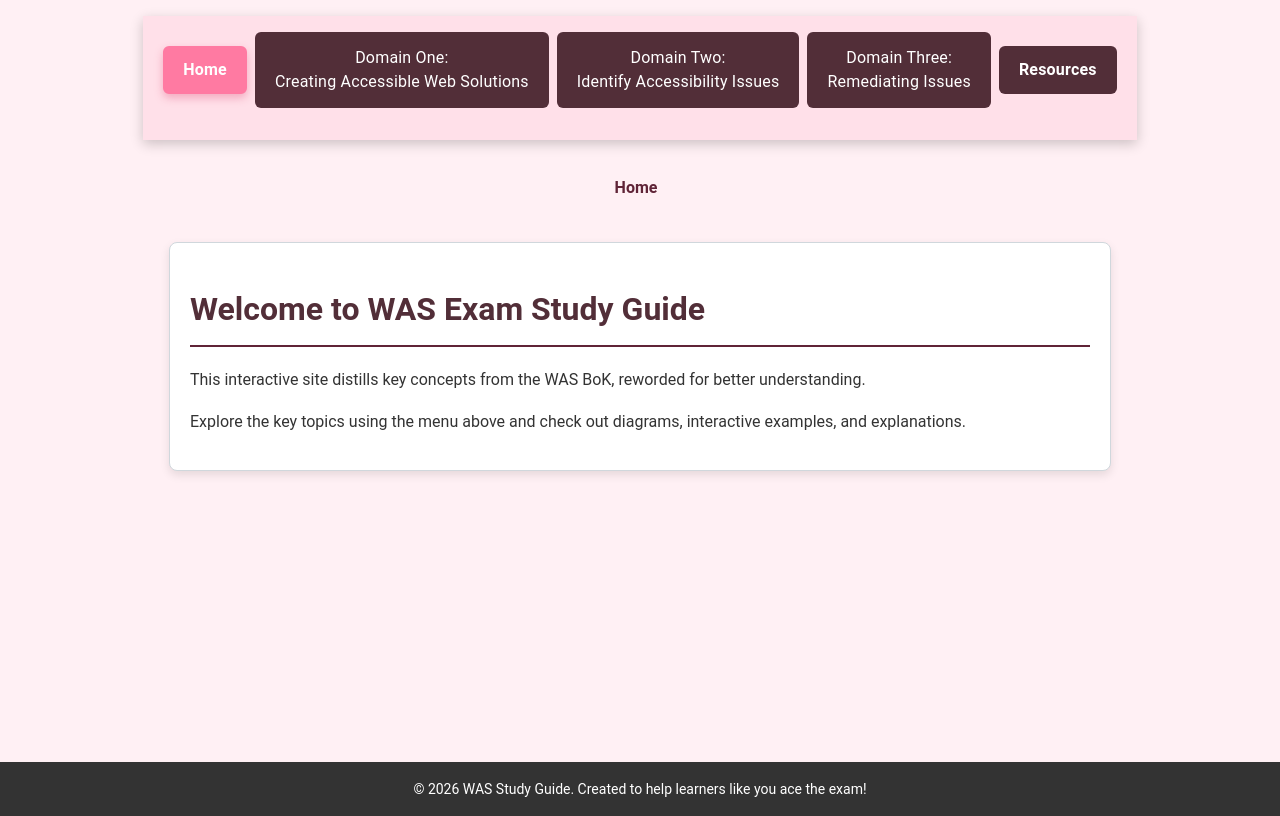
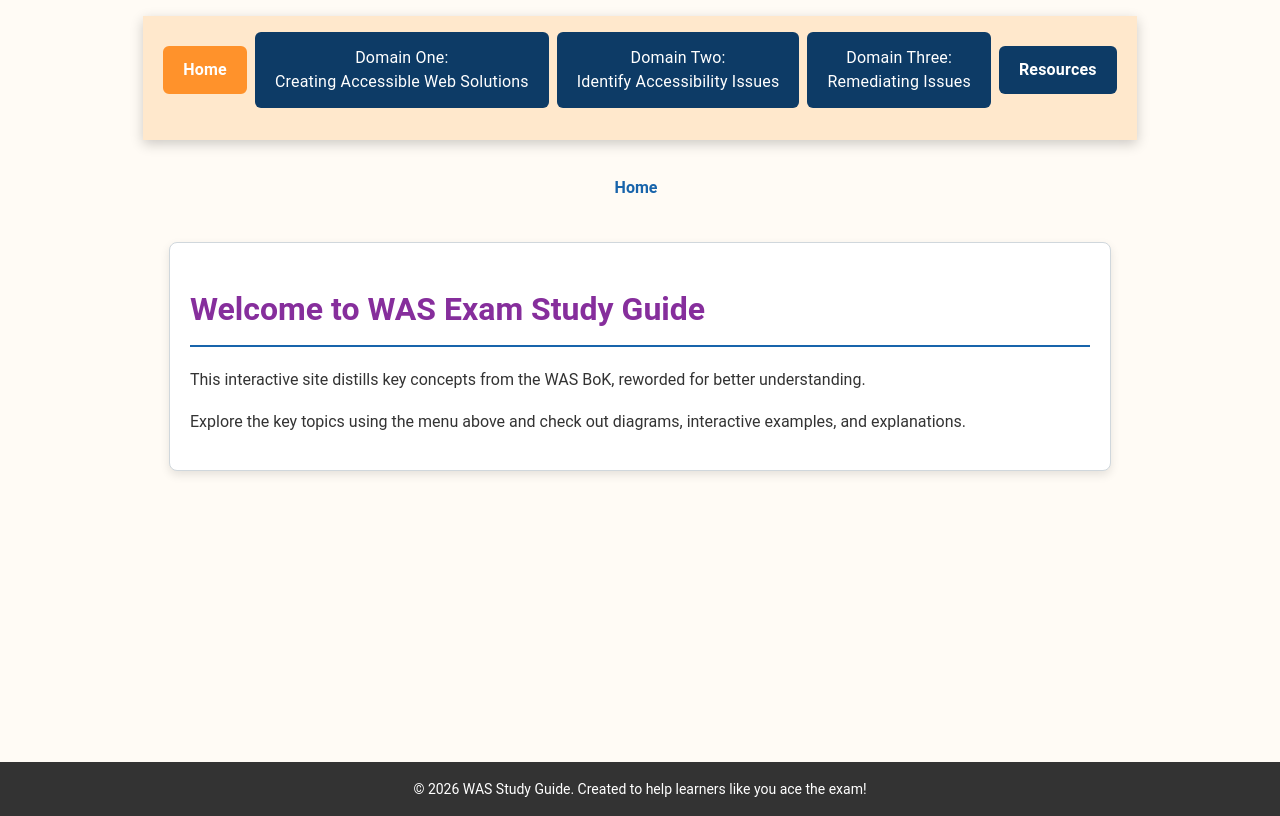
Before and after one commit to HelenIngham/my-WAS-study-guide, a React (Create React App) app: page / in a window 1280 px wide. Built offline with nearby package versions, Linux system fonts and the light colour scheme; the HTML template or start-up script is replaced by a standard one.

Commit message:
Amend colour palate and sort flashcard overlap

```diff
--- a/src/index.css
+++ b/src/index.css
@@ -1,28 +1,60 @@
+
 /* Global Base Styles */
 /* CSS Custom Properties (Variables) */
 :root {
-    /* New Pink Palette (WCAG-friendly) */
-    --pink-0: #FFF0F4;       /* very light bg */
-    --pink-100: #ffe0e9;     /* petal frost */
-    --pink-200: #ffc2d4;     /* soft blossom */
-    --pink-300: #ff9ebb;     /* pink mist */
-    --pink-400: #ff7aa2;     /* petal rouge (active) */
-    --pink-500: #e05780;     /* blush rose */
-    --pink-600: #b9375e;     /* rosewood */
-    --pink-700: #8a2846;     /* dark amaranth (focus/heads) */
-    --pink-800: #602437;     /* wine plum (primary) */
-    --pink-900: #522e38;     /* mauve shadow (dark) */
+    /* Rainbow Palette (WCAG-friendly) */
+    /* Red tones */
+    --red-0: #FFF5F5;        /* very light bg */
+    --red-100: #FFE3E3;      /* light red */
+    --red-200: #FFC9C9;      /* soft red */
+    --red-300: #FFA8A8;      /* medium red */
+    --red-400: #FF8787;      /* bright red (active) */
+    --red-500: #E64545;      /* vivid red */
+    --red-600: #C92A2A;      /* deep red */
+    --red-700: #A51D1D;      /* dark red (focus/heads) */
+    --red-800: #801515;      /* wine red (primary) */
+    --red-900: #5C0F0F;      /* darkest red */
 
-    /* Primary Brand mapped to pinks */
-    --color-primary: var(--pink-800);
-    --color-primary-light: var(--pink-700);
-    --color-primary-dark: var(--pink-900);
+    /* Orange tones */
+    --orange-100: #FFE8CC;
+    --orange-400: #FF922B;
+    --orange-700: #D9480F;
 
-    /* Backgrounds */
-    --color-bg-page: var(--pink-0);
-    --color-bg-card: var(--pink-100); /* neutral pinkish card */
-    --color-bg-card-hover: var(--pink-100); /* hover/active surface */
-    --color-bg-tab-hover: var(--pink-100); /* hover/active surface */
+    /* Yellow tones */
+    --yellow-100: #FFF9DB;
+    --yellow-400: #FFD43B;
+    --yellow-700: #F59F00;
+
+    /* Green tones */
+    --green-100: #D3F9D8;
+    --green-400: #51CF66;
+    --green-700: #2B8A3E;
+
+    /* Blue tones */
+    --blue-100: #D0EBFF;
+    --blue-400: #339AF0;
+    --blue-700: #1864AB;
+
+    /* Indigo tones */
+    --indigo-100: #DBD8FF;
+    --indigo-400: #7950F2;
+    --indigo-700: #5229A3;
+
+    /* Violet tones */
+    --violet-100: #F3D9FA;
+    --violet-400: #CC5DE8;
+    --violet-700: #862E9C;
+
+    /* Primary Brand mapped to deep blue */
+    --color-primary: var(--blue-700);
+    --color-primary-light: var(--indigo-700);
+    --color-primary-dark: #0D3B66;
+
+    /* Backgrounds - soft warm tones */
+    --color-bg-page: #FFFBF5;           /* warm cream bg */
+    --color-bg-card: var(--yellow-100); /* soft yellow card */
+    --color-bg-card-hover: var(--orange-100); /* hover/active surface */
+    --color-bg-tab-hover: var(--orange-100); /* hover/active surface */
     --color-bg-white: #ffffff; /* pure white */
 
     /* Base colors */
@@ -54,22 +86,22 @@
     --color-text-subtle: #888888;
     --color-text-on-primary: #ffffff;
 
-    /* Semantic statuses remapped to pink family */
-    --color-info: var(--pink-700);
-    --color-info-bg: var(--pink-100);
+    /* Semantic statuses - now truly semantic with rainbow colors */
+    --color-info: var(--blue-700);
+    --color-info-bg: var(--blue-100);
 
-    --color-success: var(--pink-700);
-    --color-success-bg: var(--pink-100);
+    --color-success: var(--green-700);
+    --color-success-bg: var(--green-100);
 
-    --color-error: var(--pink-700);
-    --color-error-bg: var(--pink-100);
+    --color-error: var(--red-700);
+    --color-error-bg: var(--red-100);
 
-    --color-warning: var(--pink-700);
-    --color-warning-bg: var(--pink-100);
+    --color-warning: var(--orange-700);
+    --color-warning-bg: var(--orange-100);
 
-    /* Active & Focus */
-    --color-active: var(--pink-400);
-    --color-focus: var(--pink-700);
+    /* Active & Focus - vibrant rainbow accents */
+    --color-active: var(--orange-400);
+    --color-focus: var(--indigo-700);
 
     /* Shadows */
     --shadow-sm: 0 4px 8px rgba(0, 0, 0, 0.10);
@@ -77,7 +109,7 @@
     --shadow-md: 0 4px 12px rgba(0, 0, 0, 0.20);
     --shadow-lg: 0 8px 24px rgba(0, 0, 0, 0.20);
     --shadow-hover: 0 6px 12px rgba(0, 0, 0, 0.25);
-    --shadow-pink-glow: 0 4px 8px rgba(224, 87, 128, 0.40);
+    --shadow-rainbow-glow: 0 4px 8px rgba(127, 90, 240, 0.40);
 
     /* Alpha helpers */
     --alpha-white-06: rgba(255, 255, 255, 0.06);
@@ -89,26 +121,41 @@
     --dark-100: #2d2d2d;
     --dark-200: #3a3a3a;
 
-    /* Accent helpers */
-    --accent-blue: #4a7ba7;
-    --accent-green: #2d5a3d;
+    /* Accent helpers - rainbow variety */
+    --accent-blue: var(--blue-700);
+    --accent-green: var(--green-700);
+    --accent-red: var(--red-700);
+    --accent-orange: var(--orange-700);
+    --accent-violet: var(--violet-700);
 
     /* Quiz colors */
-    --color-correct-pale: #d4edda;
-    --color-correct: #28a745;
-    --color-incorrect: #dc3545;
-    --color-incorrect-pale: #f8d7da;
+    --color-correct-pale: var(--green-100);
+    --color-correct: var(--green-700);
+    --color-incorrect: var(--red-600);
+    --color-incorrect-pale: var(--red-100);
 
     /* Code Blocks (keep as-is for readability) */
     --color-code-bg: #2d2d2d;
     --color-code-text: #f8f8f2;
-    --color-code-inline-bg: var(--pink-100); /* inline code background on light surfaces (consolidated) */
+    --color-code-inline-bg: var(--yellow-100); /* inline code background on light surfaces */
 
     /* Secondary/Neutral */
     --color-secondary: #6c757d; /* as provided */
     --color-secondary-dark: #5a6268;
     --color-border-mid: var(--neutral-400); /* consolidated */
     --color-footer-bg: var(--color-text-primary); /* footer background */
+
+    /* Legacy pink mappings for backward compatibility */
+    --pink-0: var(--red-0);
+    --pink-100: var(--orange-100);
+    --pink-200: var(--yellow-100);
+    --pink-300: var(--green-100);
+    --pink-400: var(--blue-400);
+    --pink-500: var(--indigo-400);
+    --pink-600: var(--violet-700);
+    --pink-700: var(--blue-700);
+    --pink-800: var(--indigo-700);
+    --pink-900: var(--violet-700);
 }
 
 
--- a/src/pages/DomainOne/D-Using-ARIA/2ARIAAuthoringPracticeGuide.css
+++ b/src/pages/DomainOne/D-Using-ARIA/2ARIAAuthoringPracticeGuide.css
@@ -35,10 +35,11 @@
 }
 
 .flashcard-container {
-    display: flex;
+    display: grid;
+    grid-template-columns: 3rem 1fr 3rem; /* fixed arrows, flexible center */
     align-items: center;
-    justify-content: center;
-    gap: 1rem;
+    column-gap: 1rem;
+    justify-items: center; /* center the card in the middle column */
     margin: 1.5rem 0;
 }
 
@@ -65,7 +66,8 @@
 }
 
 .flashcard {
-    width: 400px;
+    width: min(400px, 100%);
+    max-width: 100%;
     height: 250px;
     perspective: 1000px;
     cursor: pointer;
```
